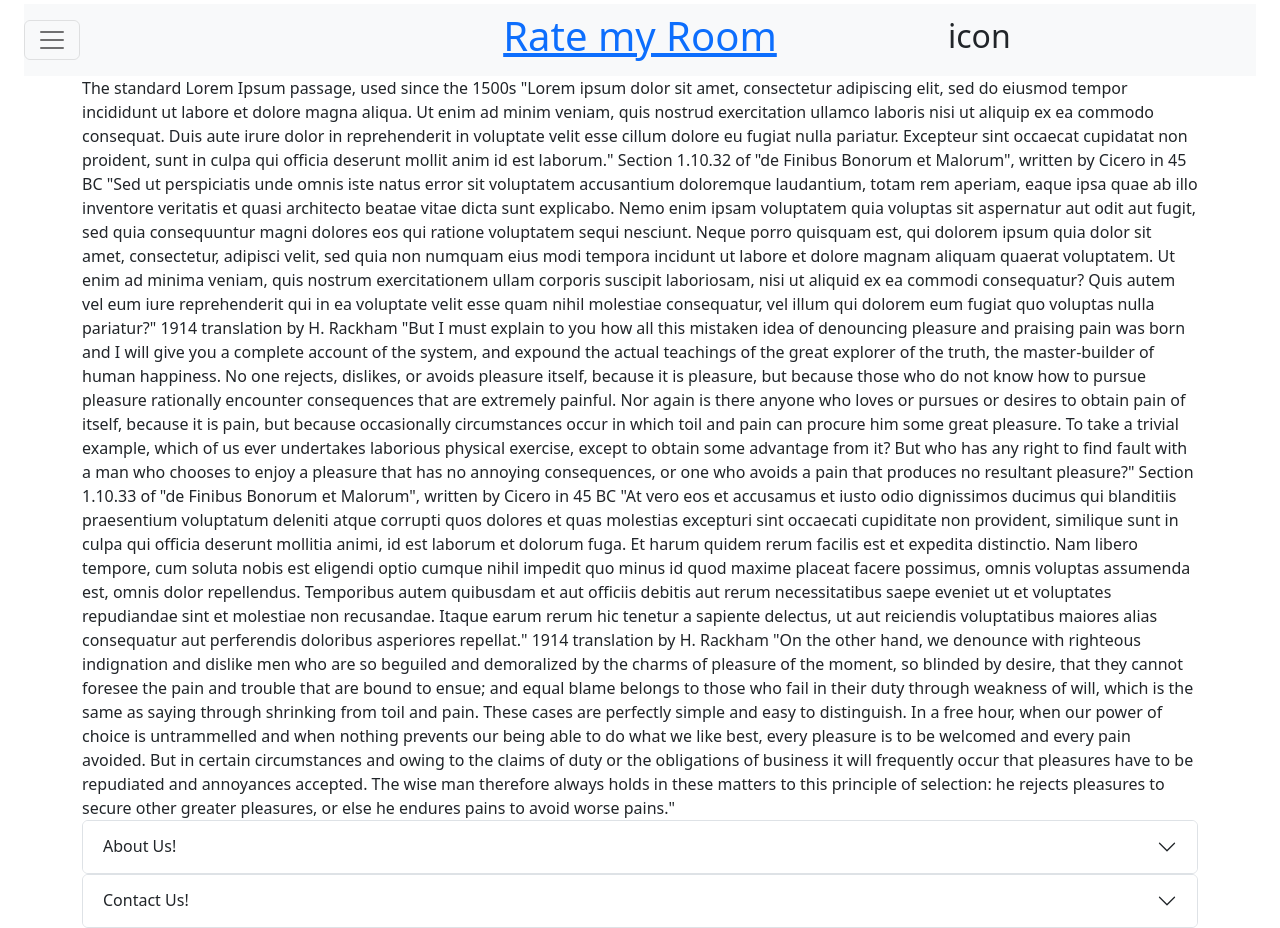
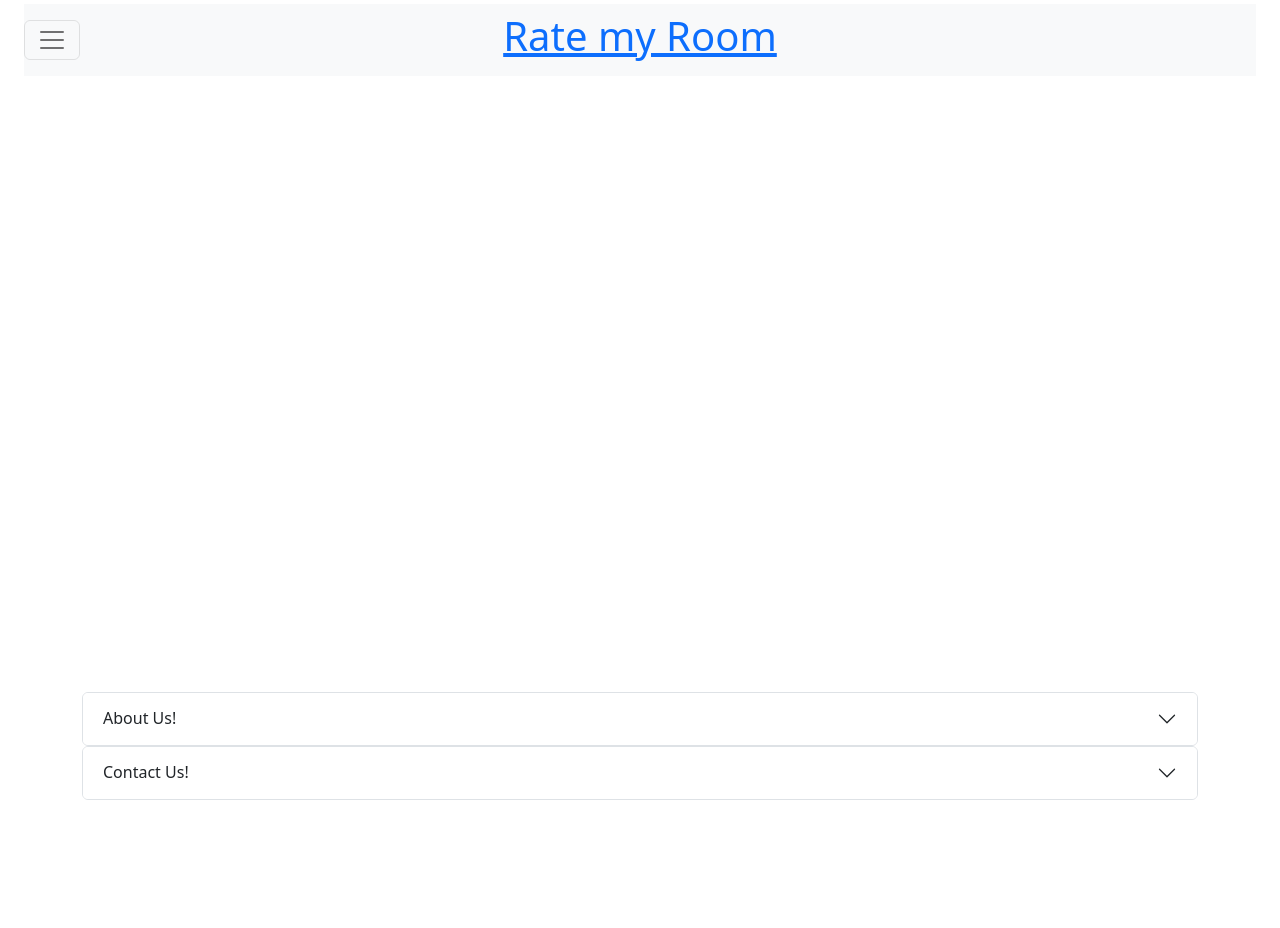
Before and after one commit to tdawes93/rate-a-room, a Django app: page / in a window 1280 px wide. After the commit the page ends 800 px from the top, so only its background shows below. Run offline with Django 3.2, Linux system fonts and the light colour scheme.

Commit message:
Add jinja links to index and base.html and update views.py accordingly

```diff
--- a/ratemyroom/views.py
+++ b/ratemyroom/views.py
@@ -3,4 +3,4 @@ from django.shortcuts import render
 
 
 def homepage(request):
-    return render(request, 'base.html')
+    return render(request, 'index.html')
--- a/templates/base.html
+++ b/templates/base.html
@@ -32,66 +32,19 @@
                     </h1>
                 </div>
                 <div class="col-3 text-right">
-                    <h2>icon</h3>
+                    {% block header %}
+                    {% endblock %}
                 </div>
             </nav>
         </div>
 
     </header>
     <!-- This is the main content area on the screen. Inside here can be many rows and cols to fit the desired layout. -->
-    <section class="container">
-
-
-        The standard Lorem Ipsum passage, used since the 1500s
-        "Lorem ipsum dolor sit amet, consectetur adipiscing elit, sed do eiusmod tempor incididunt ut labore et dolore
-        magna aliqua. Ut enim ad minim veniam, quis nostrud exercitation ullamco laboris nisi ut aliquip ex ea commodo
-        consequat. Duis aute irure dolor in reprehenderit in voluptate velit esse cillum dolore eu fugiat nulla
-        pariatur. Excepteur sint occaecat cupidatat non proident, sunt in culpa qui officia deserunt mollit anim id est
-        laborum."
-
-        Section 1.10.32 of "de Finibus Bonorum et Malorum", written by Cicero in 45 BC
-        "Sed ut perspiciatis unde omnis iste natus error sit voluptatem accusantium doloremque laudantium, totam rem
-        aperiam, eaque ipsa quae ab illo inventore veritatis et quasi architecto beatae vitae dicta sunt explicabo. Nemo
-        enim ipsam voluptatem quia voluptas sit aspernatur aut odit aut fugit, sed quia consequuntur magni dolores eos
-        qui ratione voluptatem sequi nesciunt. Neque porro quisquam est, qui dolorem ipsum quia dolor sit amet,
-        consectetur, adipisci velit, sed quia non numquam eius modi tempora incidunt ut labore et dolore magnam aliquam
-        quaerat voluptatem. Ut enim ad minima veniam, quis nostrum exercitationem ullam corporis suscipit laboriosam,
-        nisi ut aliquid ex ea commodi consequatur? Quis autem vel eum iure reprehenderit qui in ea voluptate velit esse
-        quam nihil molestiae consequatur, vel illum qui dolorem eum fugiat quo voluptas nulla pariatur?"
-
-        1914 translation by H. Rackham
-        "But I must explain to you how all this mistaken idea of denouncing pleasure and praising pain was born and I
-        will give you a complete account of the system, and expound the actual teachings of the great explorer of the
-        truth, the master-builder of human happiness. No one rejects, dislikes, or avoids pleasure itself, because it is
-        pleasure, but because those who do not know how to pursue pleasure rationally encounter consequences that are
-        extremely painful. Nor again is there anyone who loves or pursues or desires to obtain pain of itself, because
-        it is pain, but because occasionally circumstances occur in which toil and pain can procure him some great
-        pleasure. To take a trivial example, which of us ever undertakes laborious physical exercise, except to obtain
-        some advantage from it? But who has any right to find fault with a man who chooses to enjoy a pleasure that has
-        no annoying consequences, or one who avoids a pain that produces no resultant pleasure?"
-
-        Section 1.10.33 of "de Finibus Bonorum et Malorum", written by Cicero in 45 BC
-        "At vero eos et accusamus et iusto odio dignissimos ducimus qui blanditiis praesentium voluptatum deleniti atque
-        corrupti quos dolores et quas molestias excepturi sint occaecati cupiditate non provident, similique sunt in
-        culpa qui officia deserunt mollitia animi, id est laborum et dolorum fuga. Et harum quidem rerum facilis est et
-        expedita distinctio. Nam libero tempore, cum soluta nobis est eligendi optio cumque nihil impedit quo minus id
-        quod maxime placeat facere possimus, omnis voluptas assumenda est, omnis dolor repellendus. Temporibus autem
-        quibusdam et aut officiis debitis aut rerum necessitatibus saepe eveniet ut et voluptates repudiandae sint et
-        molestiae non recusandae. Itaque earum rerum hic tenetur a sapiente delectus, ut aut reiciendis voluptatibus
-        maiores alias consequatur aut perferendis doloribus asperiores repellat."
-
-        1914 translation by H. Rackham
-        "On the other hand, we denounce with righteous indignation and dislike men who are so beguiled and demoralized
-        by the charms of pleasure of the moment, so blinded by desire, that they cannot foresee the pain and trouble
-        that are bound to ensue; and equal blame belongs to those who fail in their duty through weakness of will, which
-        is the same as saying through shrinking from toil and pain. These cases are perfectly simple and easy to
-        distinguish. In a free hour, when our power of choice is untrammelled and when nothing prevents our being able
-        to do what we like best, every pleasure is to be welcomed and every pain avoided. But in certain circumstances
-        and owing to the claims of duty or the obligations of business it will frequently occur that pleasures have to
-        be repudiated and annoyances accepted. The wise man therefore always holds in these matters to this principle of
-        selection: he rejects pleasures to secure other greater pleasures, or else he endures pains to avoid worse
-        pains."
-    </section>
+    <main class="container">
+        {% block content %}
+        <!-- Content Goes here -->
+        {% endblock content %}
+    </main>
     <!--The footer does not change throughout the site.
         The margin-top auto bootstrap class makes it stick to the bottom of the screen-->
     <footer class=" container mt-auto">
--- a/templates/index.html
+++ b/templates/index.html
@@ -1,13 +1,4 @@
-<!DOCTYPE html>
-<html lang="en">
-<head>
-    <meta charset="UTF-8">
-    <meta http-equiv="X-UA-Compatible" content="IE=edge">
-    <meta name="viewport" content="width=device-width, initial-scale=1.0">
-    <title>Rate-my-Room</title>
-</head>
-<body>
-    <h1>This is the homepage</h1>
-
-</body>
-</html>
+{% extends 'base.html' %}
+{% block header%}
+<i class="fa-solid fa-right-to-bracket"></i>
+{% endblock %}
```
